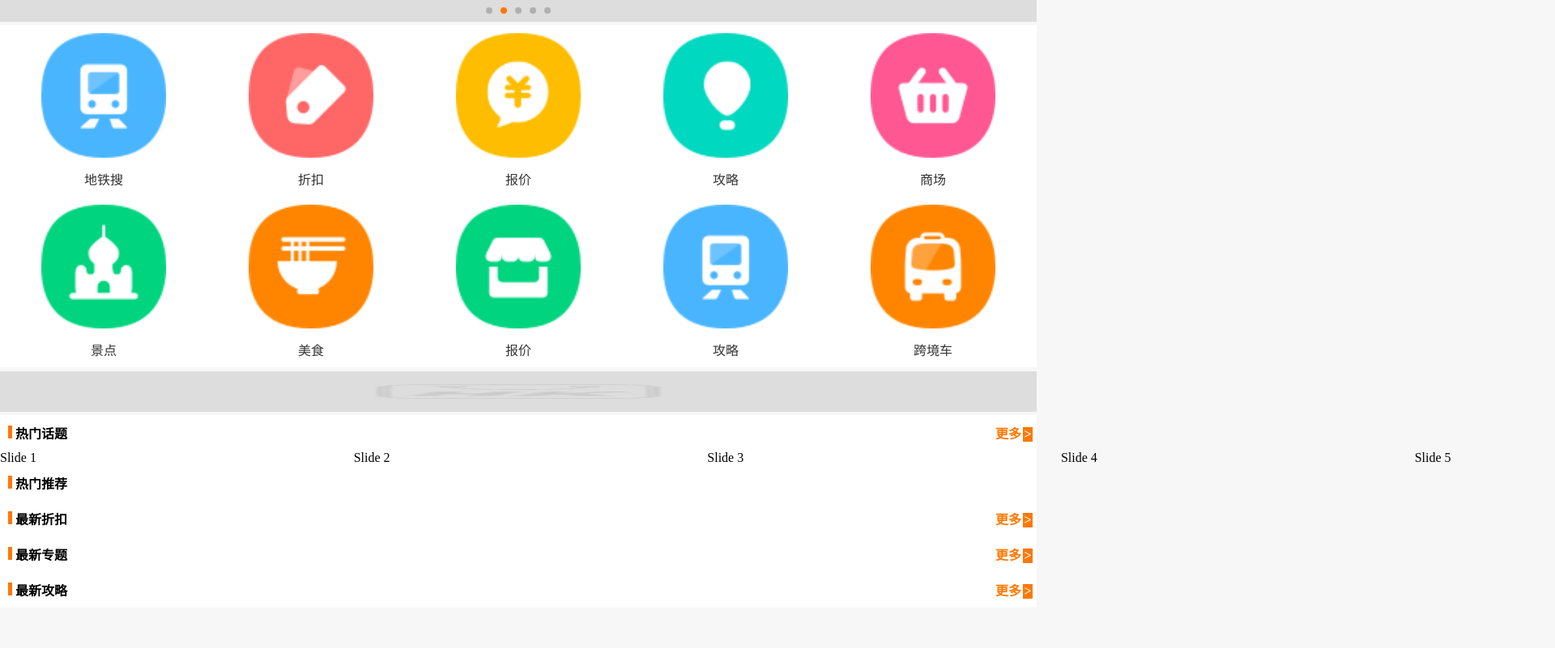
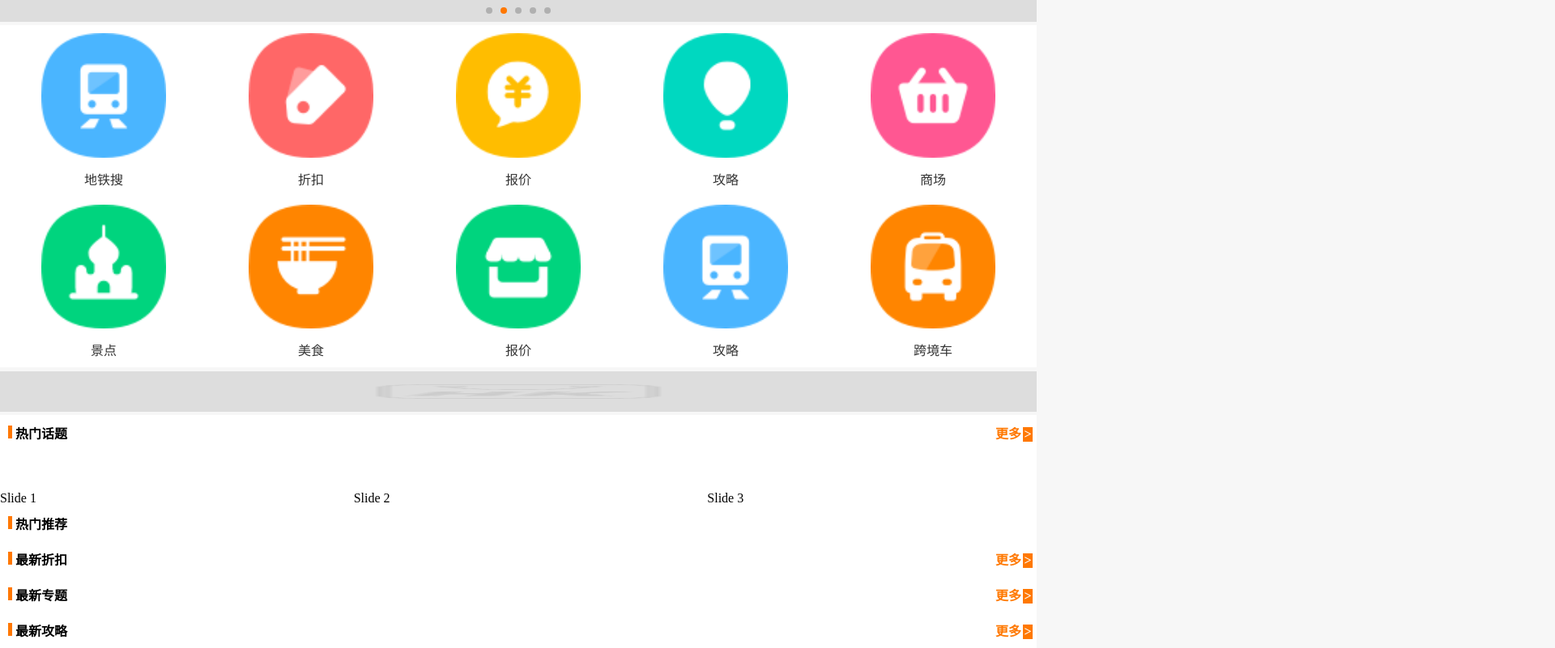
Before and after one commit to alickchen/pokehk, a plain HTML site: page index.html in a window 1280 px wide. Shown: the part 977-1778 px from the top of the page at 81% size, 1920 px wide, since content can reach past the window. Before the commit the page ends 1728 px from the top, so only its background shows below. Drawn offline with Linux system fonts and the light colour scheme.

Commit message:
add the project

```diff
--- a/index.html
+++ b/index.html
@@ -13,7 +13,7 @@
 	<a href="#" class="search"><img src="images/navigationbar_white_search@2x.png"/></a>
 	<h2>口袋香港</h2>
 </header>
-<div class="swiper-container">
+<div class="swiper-bg swiper-container">
     <div class="swiper-wrapper">
         <div class="swiper-slide"><a href="#"><img src='images/default_bg_icon@2x.png'></a></div>
         <div class="swiper-slide"><a href="#"><img src='images/default_bg_icon@2x.png'></a></div>
@@ -95,7 +95,7 @@
     <div class="hot-name"><span></span> 热门话题</div>
     <div class="more">更多<span>></span></div>
    </div>
-   <div class="hot-topic">
+   <div class="hot-topic swiper-container">
         <div class="swiper-wrapper">
             <div class="swiper-slide">Slide 1</div>
             <div class="swiper-slide">Slide 2</div>
@@ -133,7 +133,7 @@
 <script src="JS/jquery-3.1.0.min.js"></script>
 <script src="JS/swiper.jquery.min.js"></script>
 <script type="text/javascript">
- var swiper = new Swiper('.swiper-container', {
+ var swiper = new Swiper('.swiper-bg', {
         pagination: '.swiper-pagination',
         paginationClickable: true,
         loop: true,
```
